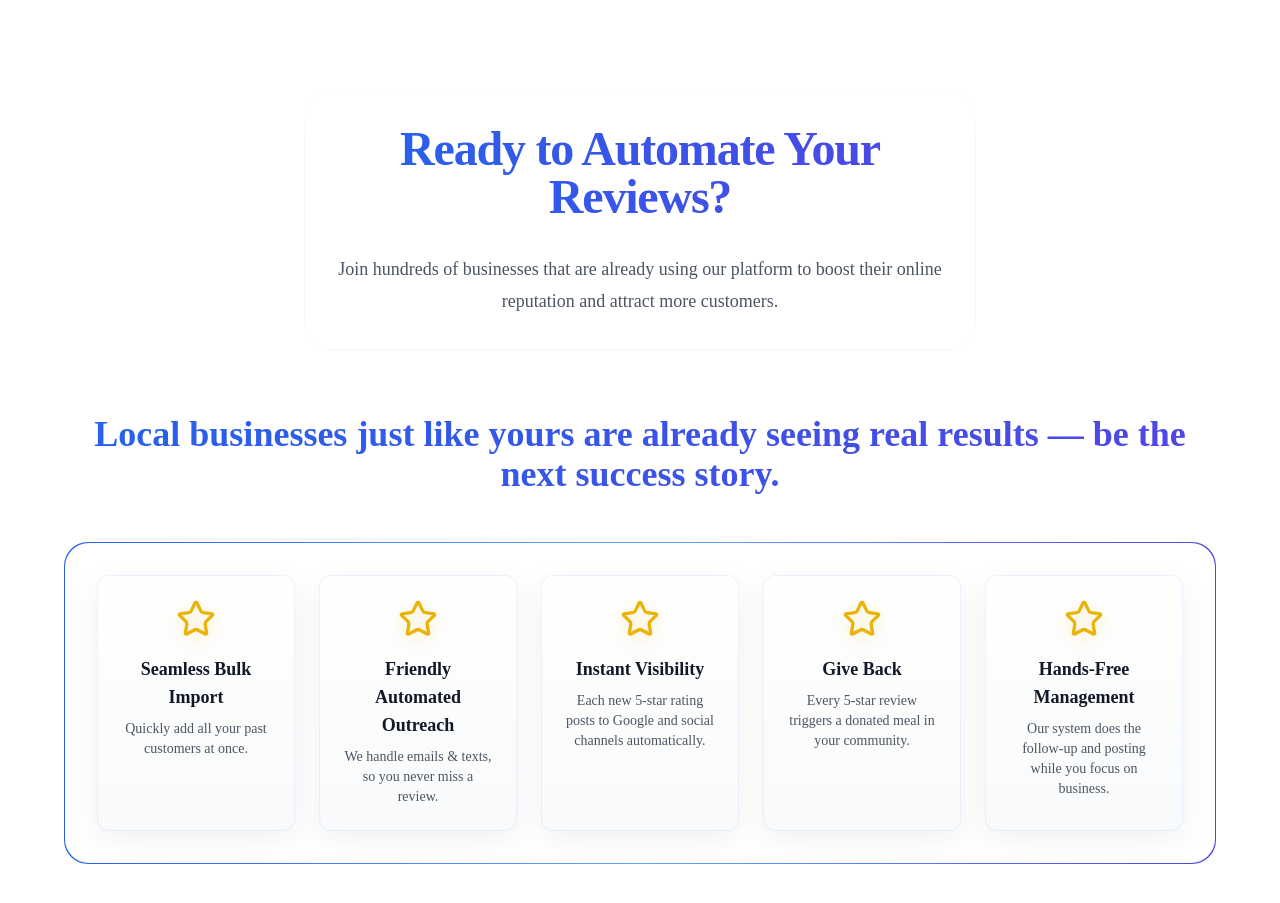
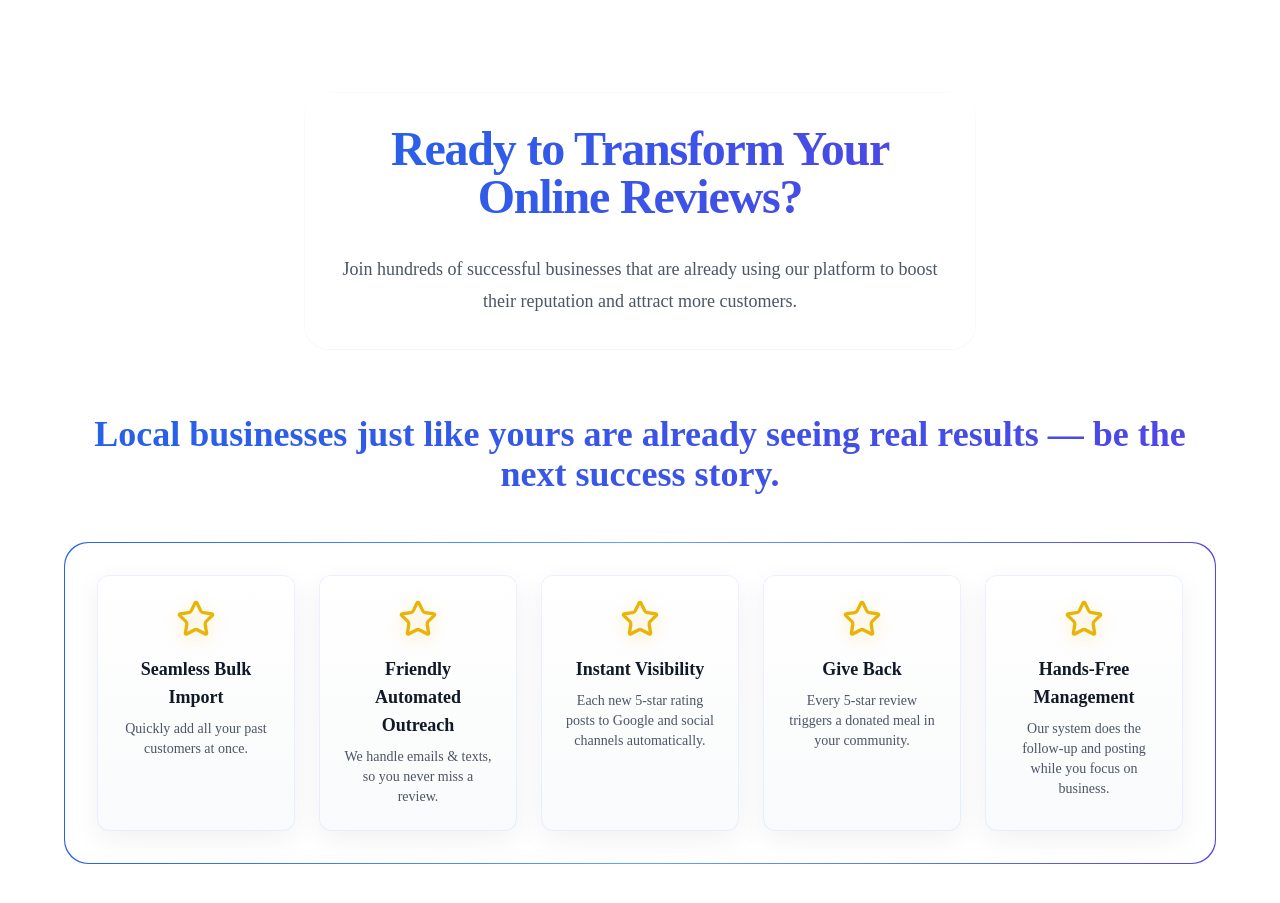
Before and after one commit to MattJD99/Cursor-DaySaw, a Next.js app: page / in a window 1280 px wide. Shown: the part 3460-4363 px from the top of the page. Built offline with nearby package versions, Linux system fonts and the light colour scheme; a web font is replaced by a local one.

Commit message:
Update: CTA text for better engagement

```diff
--- a/components/ui/cta.tsx
+++ b/components/ui/cta.tsx
@@ -16,10 +16,10 @@ export function CTA() {
             group-hover:-translate-y-1"
           >
             <h2 className="section-title mb-2 bg-clip-text text-transparent bg-gradient-to-r from-blue-600 to-indigo-600 transform group-hover:scale-105 transition-transform duration-300">
-              Ready to Automate Your Reviews?
+              Ready to Transform Your Online Reviews?
             </h2>
             <p className="section-description text-gray-600">
-              Join hundreds of businesses that are already using our platform to boost their online reputation and attract more customers.
+              Join hundreds of successful businesses that are already using our platform to boost their reputation and attract more customers.
             </p>
           </div>
         </div>
```
